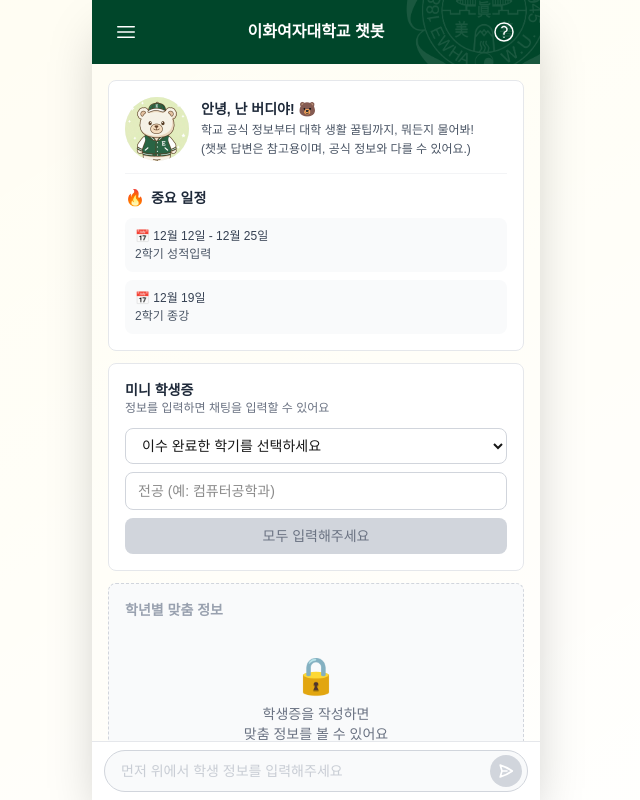
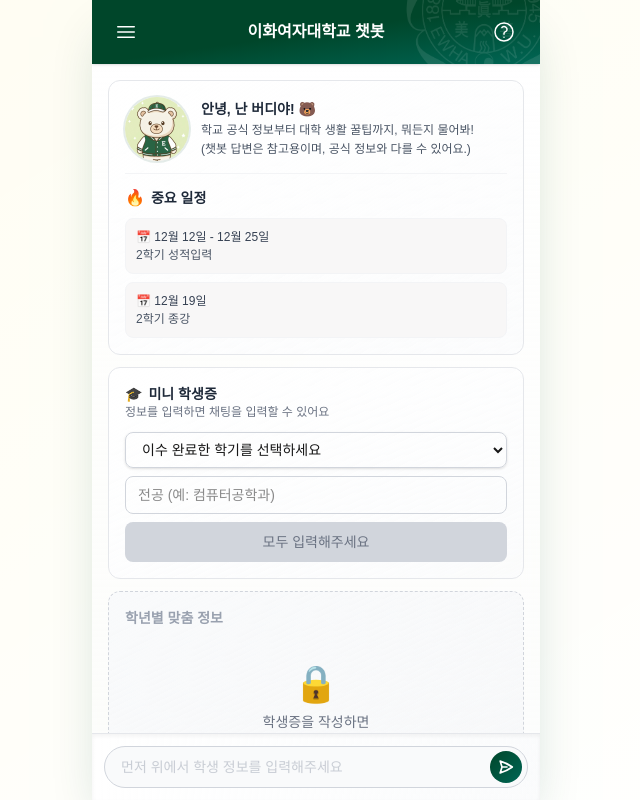
Before and after one commit to Sarang-Han/buddybot-front, a Next.js app: page / in a window 1280 px wide. Shown: the whole page, without its empty margins (324-964 px from the left). Built offline with nearby package versions, Linux system fonts and the light colour scheme.

Commit message:
전체 디자인 스타일 수정

```diff
--- a/app/globals.css
+++ b/app/globals.css
@@ -46,3 +46,18 @@ body {
 .animate-slide-up {
   animation: slide-up 0.3s ease-out;
 }
+
+@keyframes fade-in {
+  from {
+    opacity: 0;
+    transform: translateY(10px);
+  }
+  to {
+    opacity: 1;
+    transform: translateY(0);
+  }
+}
+
+.animate-fade-in {
+  animation: fade-in 0.4s ease-out;
+}
--- a/app/page.tsx
+++ b/app/page.tsx
@@ -18,7 +18,7 @@ export default function Home() {
   return (
     <main className="flex min-h-screen items-center justify-center bg-gradient-to-br from-bg-cream to-white">
       {/* 모바일 화면 비율로 프레임 설정 (375x812 - iPhone X 기준) */}
-      <div className="w-full h-screen max-w-md mx-auto bg-bg-cream shadow-2xl flex flex-col overflow-hidden">
+      <div className="w-full h-screen max-w-md mx-auto bg-gradient-to-b from-white to-gray-50/50 shadow-2xl shadow-emerald-900/20 flex flex-col overflow-hidden backdrop-blur-sm">
         <ChatContainer
           ref={chatContainerRef}
           onOpenFAQ={() => setShowFAQ(true)}
--- a/components/ChatHeader.tsx
+++ b/components/ChatHeader.tsx
@@ -7,7 +7,7 @@ interface ChatHeaderProps {
 
 export default function ChatHeader({ onOpenFAQ, onOpenDrawer }: ChatHeaderProps) {
   return (
-    <header className="bg-ewha-green text-white py-3 px-4 relative overflow-hidden">
+    <header className="bg-gradient-to-br from-ewha-green via-ewha-green to-ewha-green-sub text-white py-3 px-4 relative overflow-hidden shadow-sm">
       {/* 배경 로고 워터마크 */}
       <div className="absolute -right-6 -bottom-6 opacity-10 pointer-events-none">
         <Image
@@ -24,7 +24,7 @@ export default function ChatHeader({ onOpenFAQ, onOpenDrawer }: ChatHeaderProps)
         {/* 왼쪽: 메뉴 버튼 */}
         <button
           onClick={onOpenDrawer}
-          className="p-1.5 hover:bg-white/10 rounded-lg transition-colors"
+          className="p-1.5 hover:bg-white/20 hover:scale-110 rounded-lg transition-all duration-200"
           aria-label="메뉴"
         >
           <svg
@@ -51,7 +51,7 @@ export default function ChatHeader({ onOpenFAQ, onOpenDrawer }: ChatHeaderProps)
         {/* 오른쪽: FAQ 버튼 */}
         <button
           onClick={onOpenFAQ}
-          className="p-2 hover:bg-white/10 rounded-lg transition-colors"
+          className="p-2 hover:bg-white/20 hover:scale-110 rounded-lg transition-all duration-200"
           aria-label="자주 묻는 질문"
         >
           <svg
--- a/components/ChatInput.tsx
+++ b/components/ChatInput.tsx
@@ -31,7 +31,7 @@ export default function ChatInput({ onSendMessage, disabled, studentInfo }: Chat
     : "먼저 위에서 학생 정보를 입력해주세요";
 
   return (
-    <div className="border-t border-gray-200 bg-white px-3 py-2">
+    <div className="border-t border-gray-200 bg-gradient-to-r from-white to-gray-50/50 px-3 py-3 shadow-inner">
       <div className="relative flex items-center">
         <textarea
           value={input}
@@ -40,7 +40,7 @@ export default function ChatInput({ onSendMessage, disabled, studentInfo }: Chat
           placeholder={placeholder}
           disabled={disabled}
           rows={1}
-          className="flex-1 resize-none rounded-full border border-gray-300 pl-4 pr-12 py-2.5 text-sm focus:outline-none focus:ring-1 focus:ring-ewha-green focus:border-ewha-green disabled:bg-gray-50 disabled:cursor-not-allowed disabled:text-gray-400"
+          className="flex-1 resize-none rounded-full border border-gray-300 pl-4 pr-12 py-2.5 text-sm focus:outline-none focus:ring-2 focus:ring-ewha-green/50 focus:border-ewha-green disabled:bg-gray-50 disabled:cursor-not-allowed disabled:text-gray-400 transition-all duration-200"
           style={{
             maxHeight: '80px',
             minHeight: '40px',
@@ -49,7 +49,7 @@ export default function ChatInput({ onSendMessage, disabled, studentInfo }: Chat
         <button
           onClick={handleSend}
           disabled={disabled || !input.trim()}
-          className="absolute right-1.5 bg-ewha-green text-white rounded-full p-2 hover:opacity-90 disabled:bg-gray-300 disabled:cursor-not-allowed transition-opacity"
+          className="absolute right-1.5 bg-gradient-to-br from-ewha-green to-ewha-green-sub text-white rounded-full p-2 hover:scale-110 hover:shadow-lg disabled:bg-gray-300 disabled:cursor-not-allowed disabled:hover:scale-100 transition-all duration-200"
           aria-label="메시지 보내기"
         >
           <svg
--- a/components/GradeGuideSection.tsx
+++ b/components/GradeGuideSection.tsx
@@ -63,10 +63,10 @@ export default function GradeGuideSection({ onGuideClick, studentInfo }: GradeGu
   const isLocked = !studentInfo;
 
   return (
-    <div className={`rounded-lg p-4 transition-all ${
+    <div className={`rounded-xl p-4 transition-all duration-300 ${
       isLocked
-        ? 'bg-gray-50 border border-dashed border-gray-300'
-        : 'bg-white border border-gray-200'
+        ? 'bg-gradient-to-br from-gray-50 to-gray-100/50 border border-dashed border-gray-300'
+        : 'bg-gradient-to-br from-white to-gray-50/50 border border-gray-200'
     }`}>
       <div className="flex items-center justify-between mb-3">
         <h3 className={`text-sm font-semibold flex items-center ${
@@ -106,7 +106,7 @@ export default function GradeGuideSection({ onGuideClick, studentInfo }: GradeGu
                 <button
                   key={index}
                   onClick={() => onGuideClick(item)}
-                  className="w-full text-left text-xs text-gray-700 hover:bg-gray-50 px-3 py-2 rounded-md transition-colors flex items-center cursor-pointer"
+                  className="w-full text-left text-xs text-gray-700 hover:bg-gradient-to-r hover:from-gray-50 hover:to-white hover:scale-[1.02] px-3 py-2 rounded-md transition-all duration-200 flex items-center cursor-pointer border border-transparent hover:border-gray-200"
                 >
                   <span className="mr-2 text-sm">✔️</span>
                   <span>{item}</span>
--- a/components/HeroSection.tsx
+++ b/components/HeroSection.tsx
@@ -57,10 +57,10 @@ export default function HeroSection() {
   }, []);
 
   return (
-    <section className="bg-white border border-gray-200 rounded-lg p-4 mb-3">
+    <section className="bg-gradient-to-br from-white to-gray-50/50 border border-gray-200 rounded-xl p-4 mb-3">
       {/* Buddy 소개 */}
       <div className="flex items-center space-x-3 mb-3 pb-3 border-b border-gray-100">
-        <div className="relative w-16 h-16 rounded-full overflow-hidden bg-gray-100 flex-shrink-0">
+        <div className="relative w-16 h-16 rounded-full overflow-hidden bg-gradient-to-br from-gray-100 to-gray-200 flex-shrink-0 ring-2 ring-ewha-green/10">
           <Image
             src="/bear.jpeg"
             alt="버디 곰"
@@ -103,7 +103,7 @@ export default function HeroSection() {
 
           <div className="space-y-2">
             {events.map((event, index) => (
-              <div key={index} className="bg-gray-50 rounded-lg p-2.5">
+              <div key={index} className="rounded-lg p-2.5 border border-gray-100" style={{ backgroundColor: '#f8f7f7ff' }}>
                 <div className="text-xs font-medium text-gray-700 mb-0.5">
                   📅 {new Date(event.startDate).toLocaleDateString('ko-KR', {
                     month: 'long',
--- a/components/StudentInfoCard.tsx
+++ b/components/StudentInfoCard.tsx
@@ -61,7 +61,7 @@ export default function StudentInfoCard({ onInfoComplete, onInfoReset, studentIn
   // 정보 입력 완료 후 축소된 뷰
   if (studentInfo) {
     return (
-      <div className="bg-ewha-green text-white rounded-lg p-3 mb-3 relative overflow-hidden">
+      <div className="bg-gradient-to-br from-ewha-green via-ewha-green to-ewha-green-sub text-white rounded-xl p-3 mb-3 relative overflow-hidden">
         {/* 배경 로고 워터마크 */}
         <div className="absolute -right-3 -bottom-6 opacity-10 pointer-events-none">
           <Image
@@ -83,7 +83,7 @@ export default function StudentInfoCard({ onInfoComplete, onInfoReset, studentIn
           </div>
           <button
             onClick={handleEdit}
-            className="text-xs bg-white/20 hover:bg-white/30 px-2.5 py-1 rounded-md transition-colors flex items-center space-x-1"
+            className="text-xs bg-white/20 hover:bg-white/30 hover:scale-105 px-2.5 py-1 rounded-md transition-all duration-200 flex items-center space-x-1"
           >
             <svg
               xmlns="http://www.w3.org/2000/svg"
@@ -108,10 +108,13 @@ export default function StudentInfoCard({ onInfoComplete, onInfoReset, studentIn
 
   // 정보 입력 전 컴팩트 뷰
   return (
-    <div className="bg-white border border-gray-200 rounded-lg p-4 mb-3">
+    <div className="bg-gradient-to-br from-white to-gray-50/50 border border-gray-200 rounded-xl p-4 mb-3">
       <div className="flex items-center mb-3">
         <div>
-          <h2 className="text-sm font-semibold text-gray-800">미니 학생증</h2>
+          <h2 className="text-sm font-semibold text-gray-800 flex items-center">
+            <span className="mr-1.5">🎓</span>
+            미니 학생증
+          </h2>
           <p className="text-xs text-gray-500">정보를 입력하면 채팅을 입력할 수 있어요</p>
         </div>
       </div>
@@ -121,7 +124,7 @@ export default function StudentInfoCard({ onInfoComplete, onInfoReset, studentIn
         <select
           value={semester}
           onChange={(e) => setSemester(e.target.value)}
-          className="w-full px-3 py-2 text-sm border border-gray-300 rounded-lg focus:ring-2 focus:ring-ewha-green focus:border-transparent"
+          className="w-full px-3 py-2 text-sm border border-gray-300 rounded-lg focus:ring-2 focus:ring-ewha-green/50 focus:border-ewha-green shadow-sm transition-all duration-200"
         >
           <option value="">이수 완료한 학기를 선택하세요</option>
           <option value="0">0학기 (신입생)</option>
@@ -142,19 +145,19 @@ export default function StudentInfoCard({ onInfoComplete, onInfoReset, studentIn
           value={major}
           onChange={(e) => setMajor(e.target.value)}
           placeholder="전공 (예: 컴퓨터공학과)"
-          className="w-full px-3 py-2 text-sm border border-gray-300 rounded-lg focus:ring-2 focus:ring-ewha-green focus:border-transparent"
+          className="w-full px-3 py-2 text-sm border border-gray-300 rounded-lg focus:ring-2 focus:ring-ewha-green/50 focus:border-ewha-green transition-all duration-200"
         />
 
         <button
           onClick={handleSubmit}
           disabled={!isComplete}
-          className={`w-full py-2 text-sm rounded-lg font-medium transition-colors ${
+          className={`w-full py-2.5 text-sm rounded-lg font-medium transition-all duration-200 ${
             isComplete
-              ? 'bg-ewha-green text-white hover:bg-ewha-green-sub'
+              ? 'bg-gradient-to-r from-ewha-green to-ewha-green-sub text-white hover:scale-[1.02]'
               : 'bg-gray-300 text-gray-500 cursor-not-allowed'
           }`}
         >
-          {isComplete ? '저장하기' : '모두 입력해주세요'}
+          {isComplete ? '✨ 저장하기' : '모두 입력해주세요'}
         </button>
       </div>
     </div>
```
Also changed, not shown: components/ChatMessages.tsx (+8 -8 lines).
